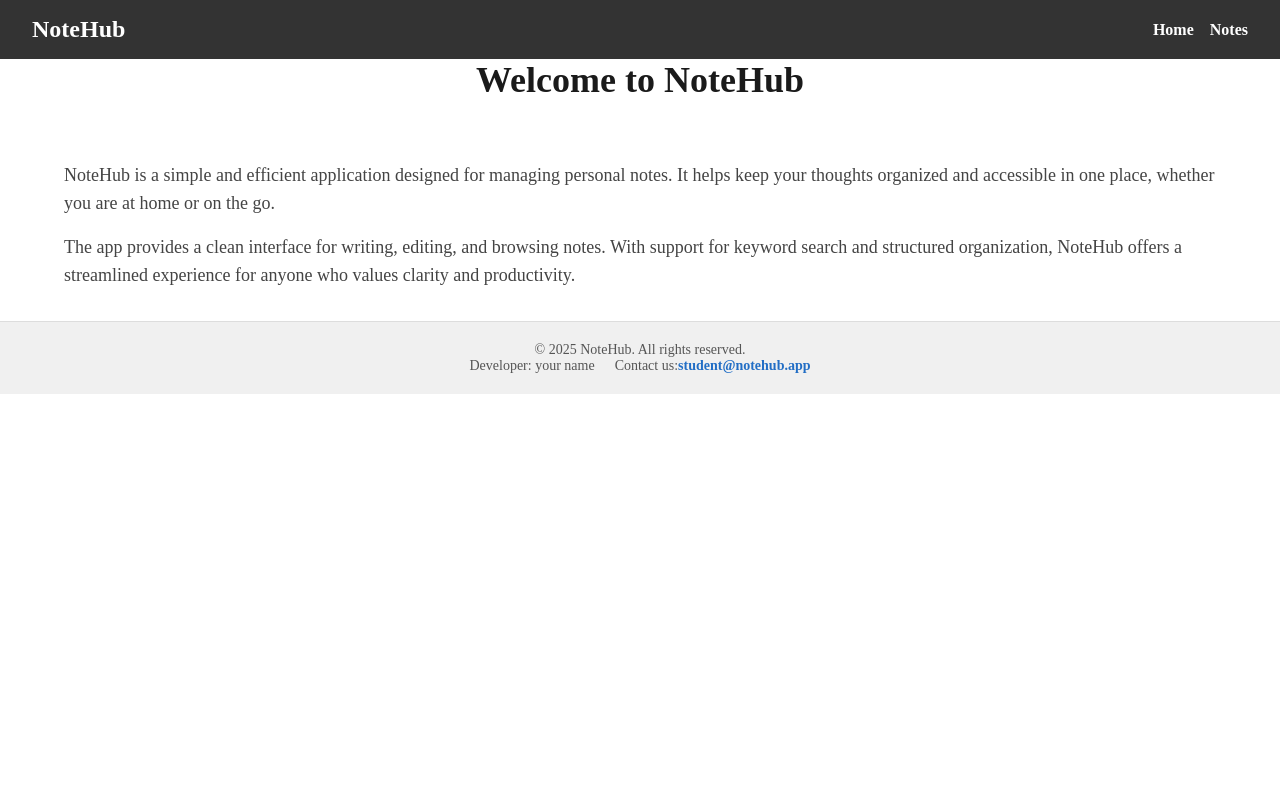
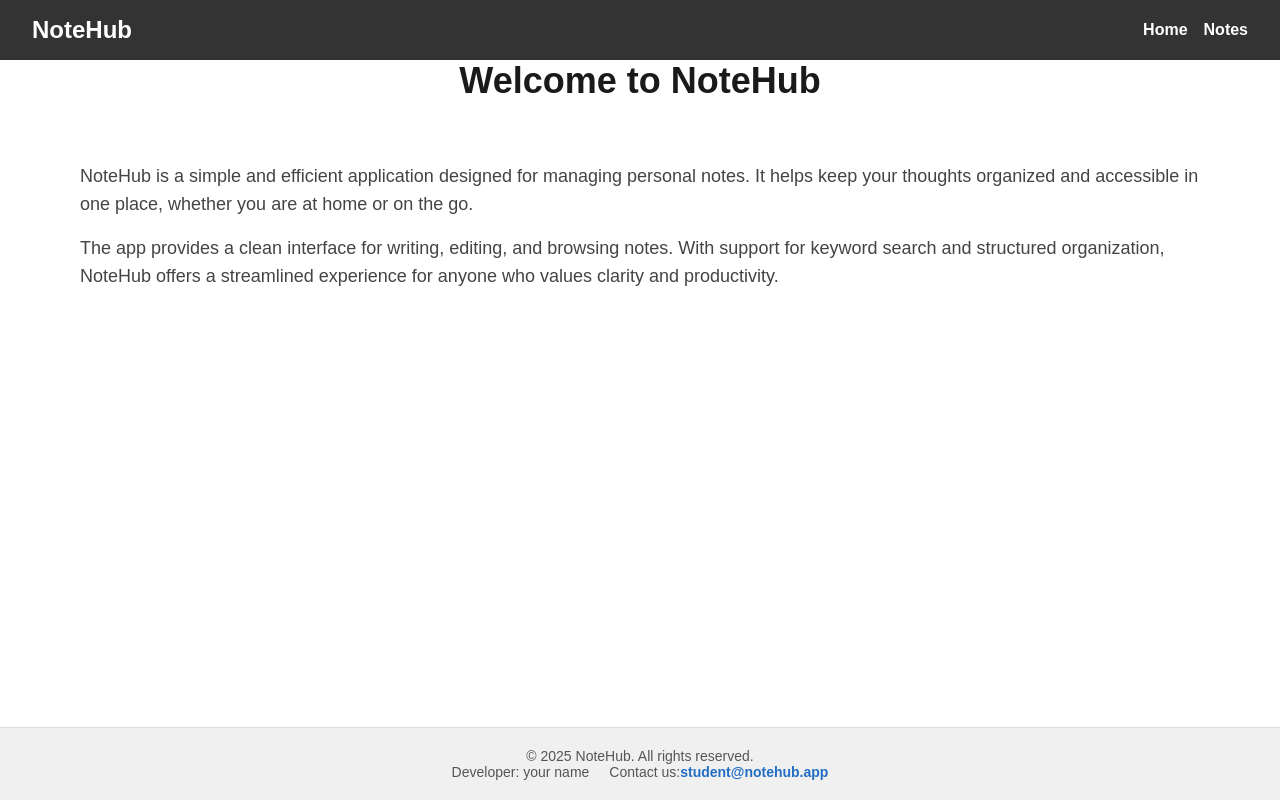
Before and after one commit to Alyona-Lyalina/06-notehub-nextjs, a Next.js app: page / in a window 1280 px wide. Built offline with nearby package versions, Linux system fonts and the light colour scheme.

Commit message:
update logic

```diff
--- a/app/globals.css
+++ b/app/globals.css
@@ -1,22 +1,16 @@
-/* :root {
-  --background: #ffffff;
-  --foreground: #171717;
-}
-
-@media (prefers-color-scheme: dark) {
-  :root {
-    --background: #0a0a0a;
-    --foreground: #ededed;
-  }
-}
-
 html,
 body {
+  height: 100%;
   max-width: 100vw;
   overflow-x: hidden;
+  margin: 0;
+  padding: 0;
 }
 
 body {
+  display: flex;
+  flex-direction: column;
+  min-height: 100vh;
   color: var(--foreground);
   background: var(--background);
   font-family: Arial, Helvetica, sans-serif;
@@ -34,51 +28,3 @@ a {
   color: inherit;
   text-decoration: none;
 }
-
-@media (prefers-color-scheme: dark) {
-  html {
-    color-scheme: dark;
-  }
-} */
-
-body {
-  margin: 0;
-}
-
-body {
-  h1,
-  h2,
-  h3,
-  h4,
-  h5,
-  h6,
-  p {
-    margin: 0;
-  }
-
-  ul,
-  ol {
-    margin: 0;
-    padding: 0;
-    list-style: none;
-  }
-
-  a {
-    color: inherit;
-    text-decoration: none;
-  }
-
-  button {
-    border: none;
-    background-color: transparent;
-    padding: 0;
-    cursor: pointer;
-    font-family: inherit;
-  }
-
-  img {
-    display: block;
-    max-width: 100%;
-    height: auto;
-  }
-}
--- a/app/layout.tsx
+++ b/app/layout.tsx
@@ -16,8 +16,9 @@ const geistMono = Geist_Mono({
 });
 
 export const metadata: Metadata = {
-  title: "Create Next App",
-  description: "Generated by create next app",
+  title: "NoteHub",
+  description:
+    "NoteHub is a simple and efficient app for managing personal notes.",
 };
 
 export default function RootLayout({
@@ -30,7 +31,7 @@ export default function RootLayout({
       <body className={`${geistSans.variable} ${geistMono.variable}`}>
         <TanStackProvider>
           <Header />
-          <main>{children}</main>
+          {children}
           <Footer />
         </TanStackProvider>
       </body>
--- a/app/notes/Notes.client.tsx
+++ b/app/notes/Notes.client.tsx
@@ -17,7 +17,7 @@
 
  const perPage = 12;
 
- const App = () => {
+ const NotesClient = () => {
    const [page, setPage] = useState(1);
    const [searchQuery, setSearchQuery] = useState("");
    const [isModalOpen, setIsModalOpen] = useState(false);
@@ -68,4 +68,4 @@
    );
  };
 
- export default App;
+ export default NotesClient;
--- a/app/notes/[id]/page.tsx
+++ b/app/notes/[id]/page.tsx
@@ -12,7 +12,7 @@ export default async function NoteDetailsPage({
   params: { id: string };
 }) {
   const queryClient = new QueryClient();
-  const id = params.id; // 👈 строка, не number
+  const id = params.id;
 
   await queryClient.prefetchQuery({
     queryKey: ["note", id],
--- a/app/page.tsx
+++ b/app/page.tsx
@@ -2,7 +2,7 @@ import css from "./page.module.css";
 
 export default function HomePage() {
   return (
-    <main>
+    <main className={css.main}>
       <div className={css.container}>
         <h1 className={css.title}>Welcome to NoteHub</h1>
         <p className={css.description}>
--- a/components/NoteList/NoteList.tsx
+++ b/components/NoteList/NoteList.tsx
@@ -2,6 +2,7 @@ import { useMutation, useQueryClient } from "@tanstack/react-query";
 import type { Note } from "../../types/note";
 import { deleteNote } from "../../lib/api";
 import css from "./NoteList.module.css";
+import Link from "next/link";
 
 interface NoteListProps {
   notes: Note[];
@@ -29,6 +30,9 @@ const NoteList = ({ notes }: NoteListProps) => {
           <p className={css.content}>{note.content}</p>
           <div className={css.footer}>
             <span className={css.tag}>{note.tag}</span>
+            <Link href={`/notes/${note.id}`} className={css.link}>
+              View details
+            </Link>
             <button
               className={css.button}
               onClick={() => handleDelete(note.id)}
```
Also changed, not shown: app/notes/NotesPage.module.css (+5 -6 lines), components/NoteList/NoteList.module.css (+18 -0 lines).
